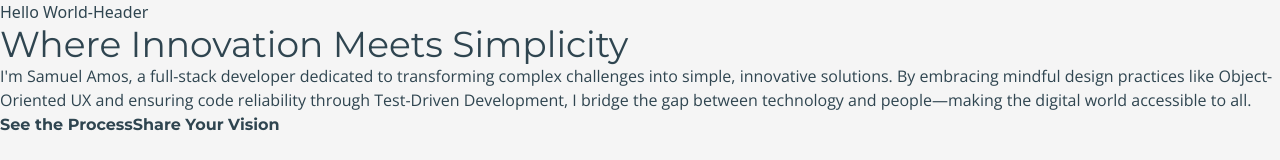
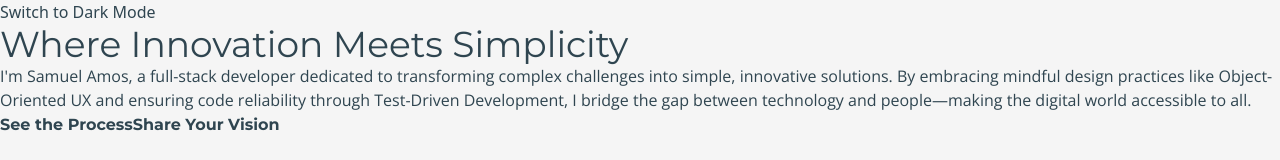
Before and after one commit to SamuelJAmos/portfolio, a Nuxt app: page / in a window 1280 px wide. Shown: the top 160 px of the page. Built offline with nearby package versions, Linux system fonts and the light colour scheme.

Commit message:
light and darkmode toggle working

```diff
--- /dev/null
+++ b/components/ThemeToggle.vue
@@ -0,0 +1,14 @@
+<template>
+    <button @click="toggleColorMode">
+      {{ isDark ? 'Switch to Light Mode' : 'Switch to Dark Mode' }}
+    </button>
+  </template>
+
+  <script setup>
+  const colorMode = useColorMode()
+  const isDark = computed(() => colorMode.value === 'dark')
+
+  function toggleColorMode() {
+    colorMode.value = isDark.value ? 'light' : 'dark'
+  }
+  </script>
--- a/components/common/Header.vue
+++ b/components/common/Header.vue
@@ -1,8 +1,7 @@
 <template>
   <div>
     <nav>
-      <!-- <ThemeToggle /> -->
-      <div>Hello World-Header</div>
+       <ThemeToggle />
     </nav>
   </div>
 </template>
--- a/layouts/default.vue
+++ b/layouts/default.vue
@@ -1,5 +1,5 @@
 <template>
-  <div class="bg-light dark:bg-dark text-primary">
+  <div>
     <CommonHeader />
     <slot />
   </div>
```
